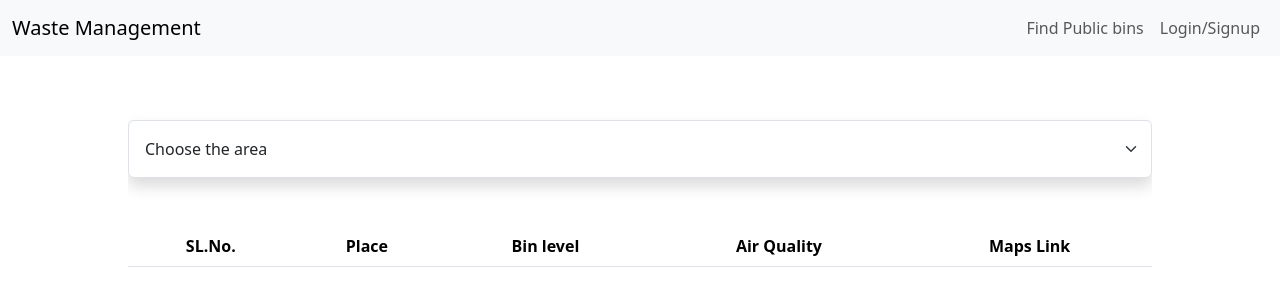
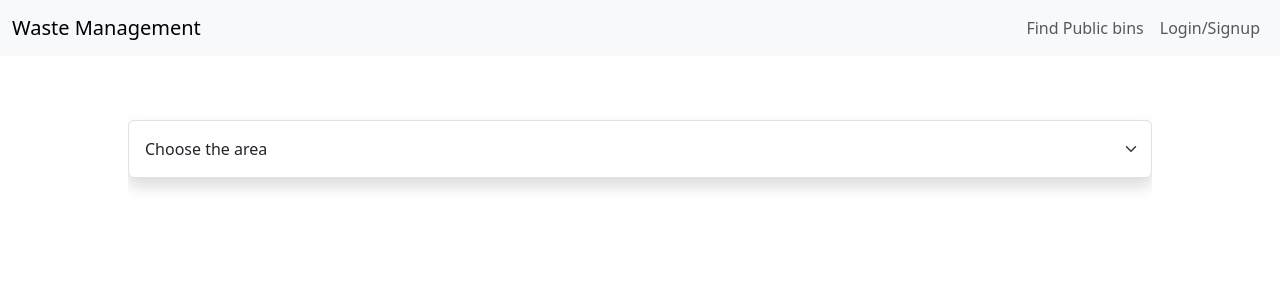
Before and after one commit to aerrojuakhil/waste-management-system, a plain HTML site: page public.html in a window 1280 px wide. Drawn offline with nearby package versions, Linux system fonts and the light colour scheme.

Commit message:
Update public.html

```diff
--- a/public.html
+++ b/public.html
@@ -37,15 +37,7 @@
 
     </select>
     <table class="table table-striped">
-        <thead>
-          <tr>
-            <th scope="col">SL.No.</th>
-            <th scope="col">Place</th>
-            <th scope="col">Bin level</th>
-            <th scope="col">Air Quality</th>
-            <th scope="col">Maps Link</th>
-          </tr>
-        </thead>
+        <thead></thead>
         <tbody></tbody>
       </table>
     </div>
```
